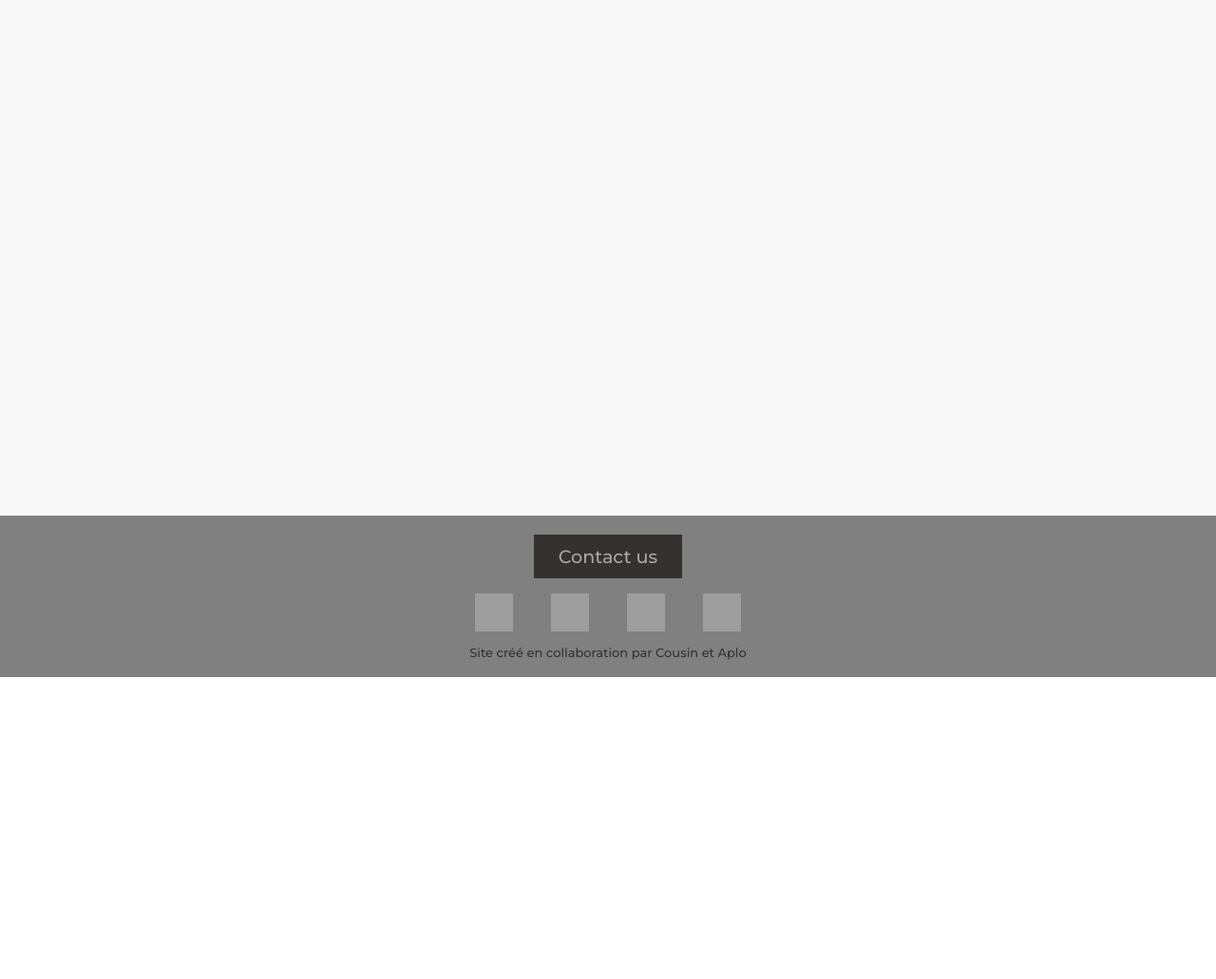
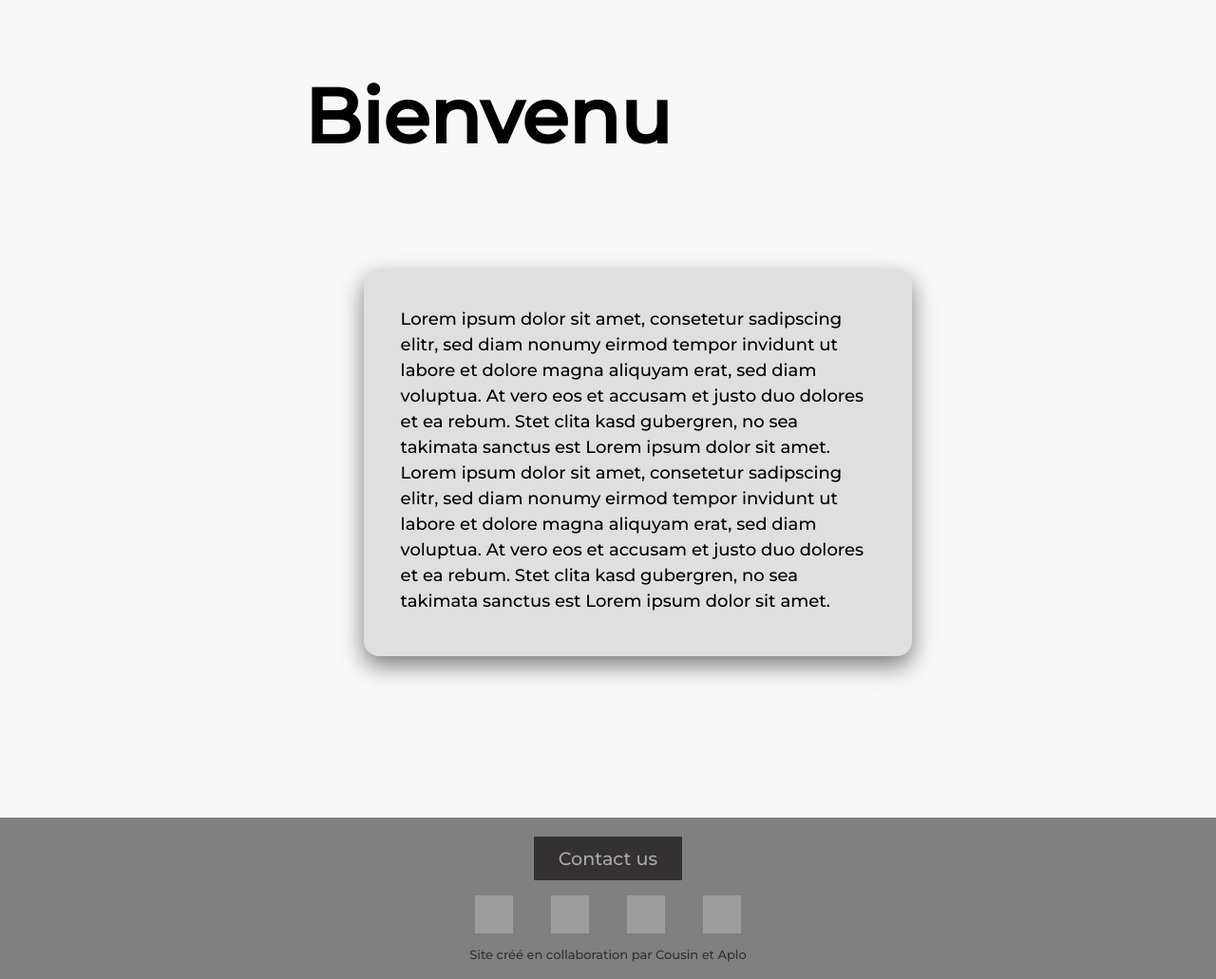
Before and after one commit to TfAplo/O-resto, a Flask app: page / in a window 1280 px wide. Shown: the part 87-1118 px from the top of the page at 95% size. Before the commit the page ends 800 px from the top, so only its background shows below. Run offline with Flask 2, Linux system fonts and the light colour scheme; grey boxes are pictures that could not be loaded.

Commit message:
début accueil

```diff
--- a/static/style.css
+++ b/static/style.css
@@ -6,14 +6,6 @@ body {
     min-height: 100vh;
     display: flex;
     flex-direction: column;
-}
-
-h1{
-    color: #7E9DC2;
-}
-
-section{
-    margin-top: auto;
 }
 
 /* Début du css sur le nav.html */
@@ -59,6 +51,7 @@ nav {
 }
 /* fin du css sur le nav.html */
 
+/* début du css sur le footer.html */
 footer{
     font-family: 'Montserrat', sans-serif;
     padding: 10px;
@@ -106,3 +99,42 @@ footer{
     padding: 0 20px 0 20px;
     height: 30px;
 }
+
+/* fin du css sur le footer.html */
+
+/* début du css sur le accueil.html */
+.contenu_ac{
+    /* background-image: url("https://s1.qwant.com/thumbr/0x380/0/6/6bf0a89195e66602fba5798acf5cb105d4a0ce28ff09e0d446434beb5a789d/wp1874173.jpg?u=https%3A%2F%2Fwallpapercave.com%2Fwp%2Fwp1874173.jpg&q=0&b=1&p=0&a=0"); */
+    display: flex;
+    flex-direction: column;
+    font-family: 'Montserrat', sans-serif;
+    padding-bottom: 170px;
+    /* background-color: #cccccc;
+    background-position: center;
+    background-repeat: no-repeat;
+    background-size: cover;
+    position: relative; */
+}
+
+.contenu_ac h1{
+    font-size: 500%;
+    margin-left: 25%;
+    margin-right: auto;
+    padding-top: 20px;
+    padding-bottom: 60px;
+}
+
+.desc{
+    width: 500px;
+    height: 330px;
+    line-height: 150%;
+    font-size: large;
+    margin-right: 25%;
+    margin-left: auto;
+    background-color: rgba(0, 0, 0, 0.1);
+    border-radius: 1rem;
+    padding: 3%;
+    box-shadow: 0px 10px 25px 0px rgba(0,0,0, .5);
+}
+
+/* fin du css sur le accueil.html */
--- a/templates/accueil.html
+++ b/templates/accueil.html
@@ -6,4 +6,10 @@
 
 {% block contenu %}
     <!-- Met le contenu de la page d'accueil ici -->
+<div class="contenu_ac">
+    <h1>Bienvenu</h1>
+    <div class="desc">
+        Lorem ipsum dolor sit amet, consetetur sadipscing elitr, sed diam nonumy eirmod tempor invidunt ut labore et dolore magna aliquyam erat, sed diam voluptua. At vero eos et accusam et justo duo dolores et ea rebum. Stet clita kasd gubergren, no sea takimata sanctus est Lorem ipsum dolor sit amet. Lorem ipsum dolor sit amet, consetetur sadipscing elitr, sed diam nonumy eirmod tempor invidunt ut labore et dolore magna aliquyam erat, sed diam voluptua. At vero eos et accusam et justo duo dolores et ea rebum. Stet clita kasd gubergren, no sea takimata sanctus est Lorem ipsum dolor sit amet.
+    </div>
+</div>
 {% endblock %}
--- a/templates/base.html
+++ b/templates/base.html
@@ -13,7 +13,6 @@
             {% include 'nav.html' %}
             <!-- Cette ligne de code "include" permet que ce que tu ecris dans nav.html soit inséré ici mais ne varie pas selon le template (la page) chargé -->
         </nav>
-        <section>
             <header>
               {% block entete %}{% endblock %}
               <!-- Cette ligne de code "block" permet aux differentes templates (comme accueil.html) d'utiliser ces points d'appuits pour insérer leur html (variable selon les templates)-->
@@ -23,6 +22,5 @@
             <footer>
                 {% include 'footer.html' %}
             </footer>
-          </section>
     </body>
 </html>
```
